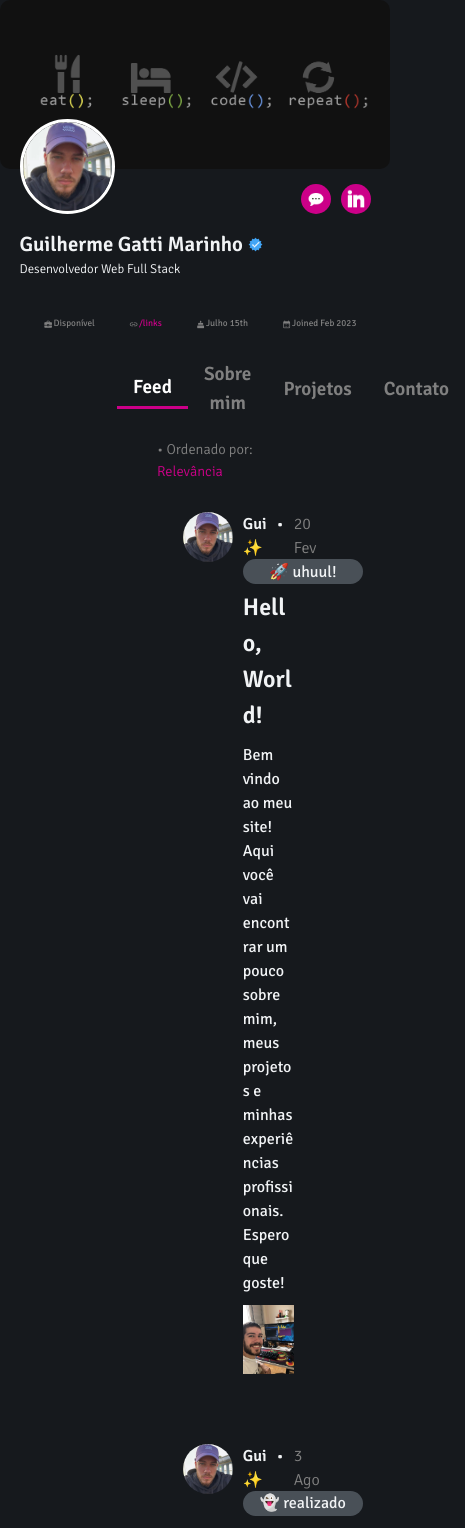
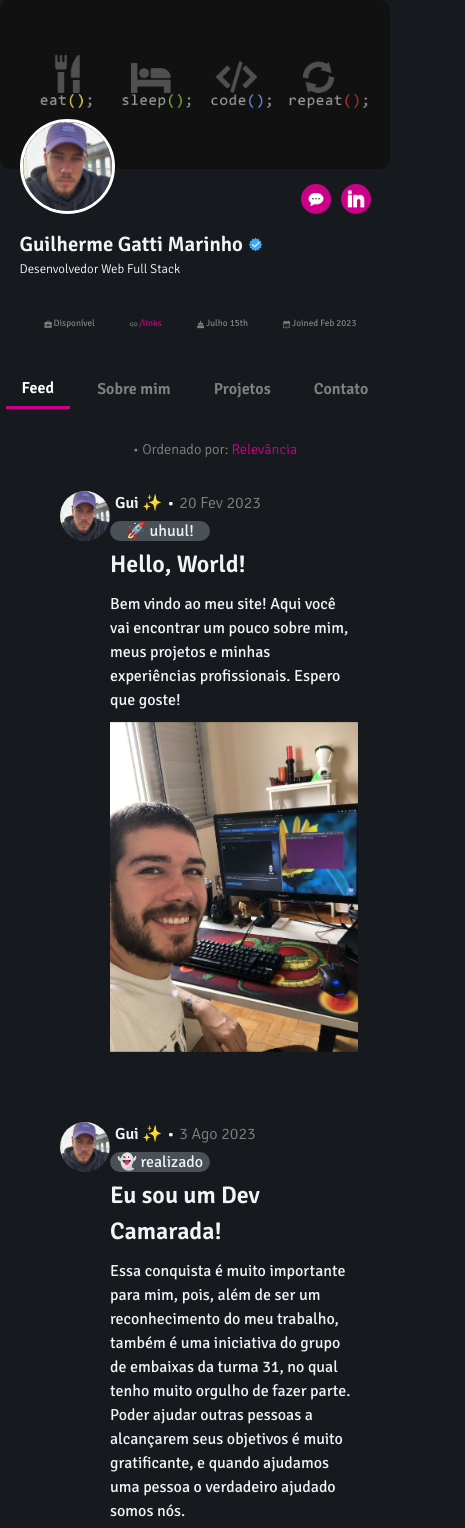
Before and after one commit to guido-marinho/guido-marinho.github.io, a React (Vite) app: page / in a window 390 px wide. Shown: the top 1528 px of the page, 465 px wide, since content can reach past the window. Built offline with nearby package versions, Linux system fonts and the light colour scheme.

Commit message:
💄 feat: finaliza css responsivo main layout

```diff
--- a/src/CSS/Feed.css
+++ b/src/CSS/Feed.css
@@ -9,7 +9,6 @@
 }
 
 .orderby {
-
   font-size: 0.9rem;
   font-weight: 300;
   color: grey;
@@ -22,7 +21,7 @@
 }
 
 .card-feed {
-  width: 90%;
+  width: 95%;
   display: flex;
   flex-direction: column;
   border-radius: 5px;
@@ -68,3 +67,23 @@
   gap: 10px;
   margin-left: 60px;
 }
+
+@media screen and (max-width: 610px) {
+  .card-feed {
+    width: 100%;
+  }
+
+  .profile-feed {
+    gap: 5px;
+  }
+
+  .feelings-feed {
+    width: 100px;
+    height: 20px;
+    margin: -20px 0 5px 50px;
+  }
+
+  .post-feed {
+    margin-left: 50px;
+  }
+}
--- a/src/CSS/Home.css
+++ b/src/CSS/Home.css
@@ -1,5 +1,5 @@
 .main-home {
-  width: 40%;
+  max-width: 600px;
   margin: 0 auto 0;
 }
 
@@ -26,14 +26,14 @@
   border-radius: 5px;
 }
 
-.active{
-  border-bottom: 3px solid  var(--pink);
+.active {
+  border-bottom: 3px solid var(--pink);
   color: white;
 }
 
 .links-main {
   text-decoration: none;
-  color:  grey;
+  color: grey;
 }
 
 .footer-container {
@@ -43,3 +43,25 @@
   font-size: 0.8rem;
   color: grey;
 }
+
+@media screen and (max-width: 407px) {
+  .h3-header-main {
+    font-size: 0.8rem;
+  }
+}
+
+@media screen and (max-width: 451px) {
+  .h3-header-main {
+    font-size: 0.9rem;
+  }
+}
+
+@media screen and (max-width: 610px) {
+  .main-home {
+    width: 100%;
+  }
+
+  .h3-header-main {
+    font-size: 1rem;
+  }
+}
--- a/src/CSS/Projects.css
+++ b/src/CSS/Projects.css
@@ -55,3 +55,9 @@
   object-fit: cover;
   box-shadow: 0px 0px 10px 0px rgba(0, 0, 0, 0.75);
 }
+
+@media screen and (max-width: 610px) {
+  .card-projects {
+    width: 100%;
+  }
+}
--- a/src/pages/Contact.jsx
+++ b/src/pages/Contact.jsx
@@ -60,7 +60,7 @@ export default function FormEmail() {
 
   return (
     <div className='form-contact-container'>
-      <h3 className="title-contact">Por Whatsapp, Linkedin:</h3>
+      <h3 className="title-contact">Entre em contato via Whatsapp, Linkedin:</h3>
 
       <div className="contact-container">
         <img src={ whatsapp} alt="whatsapp-icon" />
```
